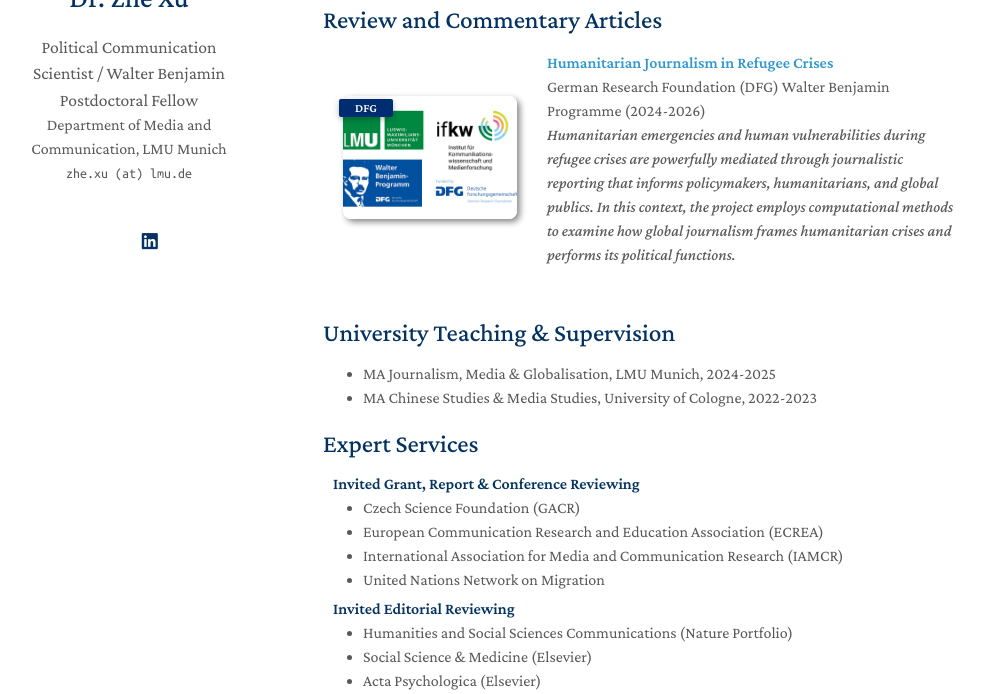
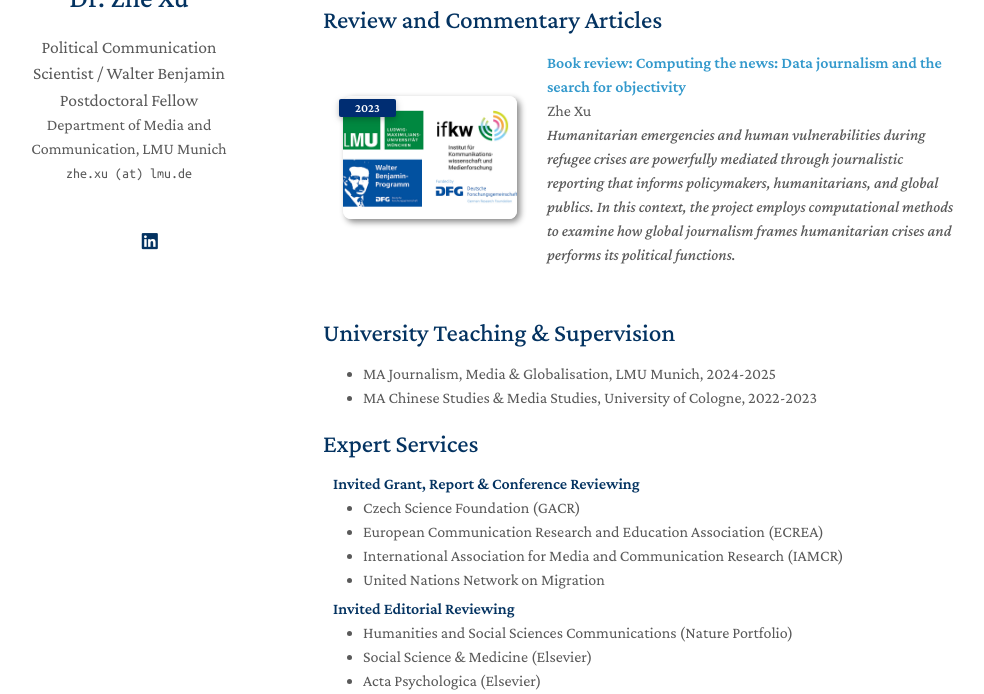
Before and after one commit to zhexuphd/home, a Jekyll site: the page built from index.md, in a window 1280 px wide and 900 px high, scrolled down 1177 px, cut to the strip 206-900 px from the top of the window. Shown: the whole strip, without its empty margins (147-1131 px from the left). Built offline with Jekyll 4.4.1, drawn with Linux system fonts in a browser that asks for light colours; a style sheet for code colours, icons or effects is not loaded; our own code applies the rules of GitHub Pages for plain Markdown files.

Commit message:
Update dfg.yml

```diff
--- a/_data/dfg.yml
+++ b/_data/dfg.yml
@@ -1,7 +1,7 @@
 main:
 
-  - title: "Humanitarian Journalism in Refugee Crises"
-    authors: German Research Foundation (DFG) Walter Benjamin Programme (2024-2026)
-    conference_short: DFG
+  - title: "Book review: Computing the news: Data journalism and the search for objectivity"
+    authors: Zhe Xu
+    conference_short: 2023
     conference: Humanitarian emergencies and human vulnerabilities during refugee crises are powerfully mediated through journalistic reporting that informs policymakers, humanitarians, and global publics. In this context, the project employs computational methods to examine how global journalism frames humanitarian crises and performs its political functions.
     image: ./assets/img/ifkwdfg.jpg
```
